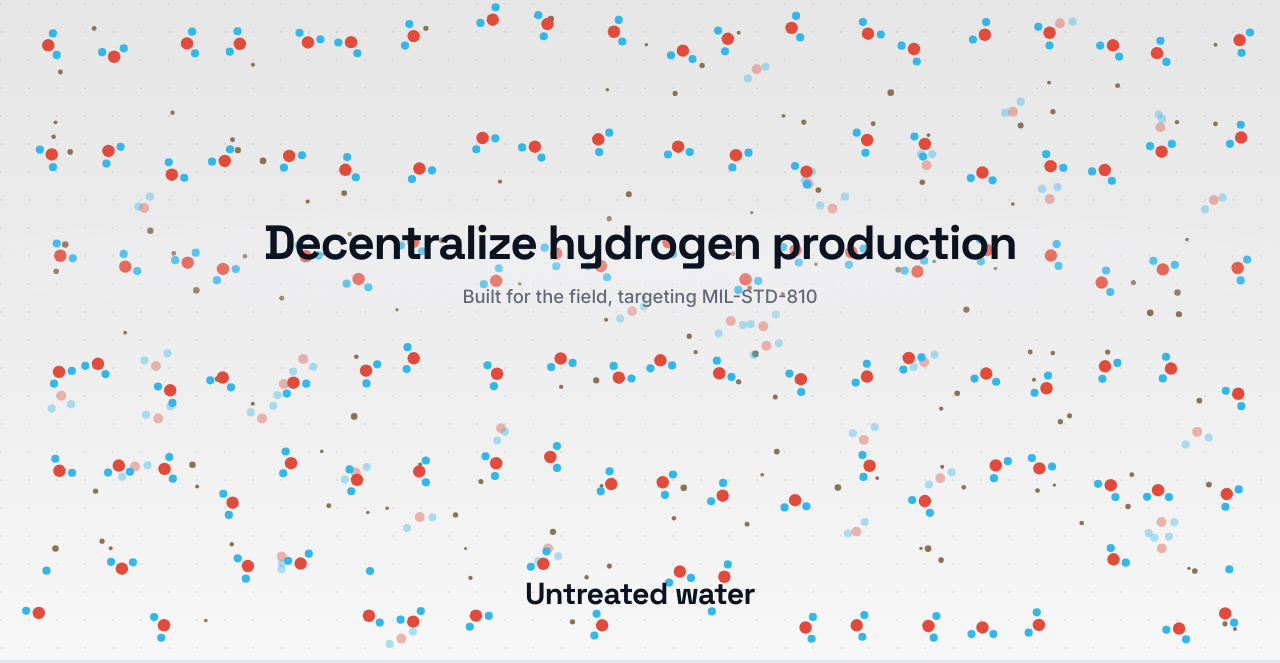
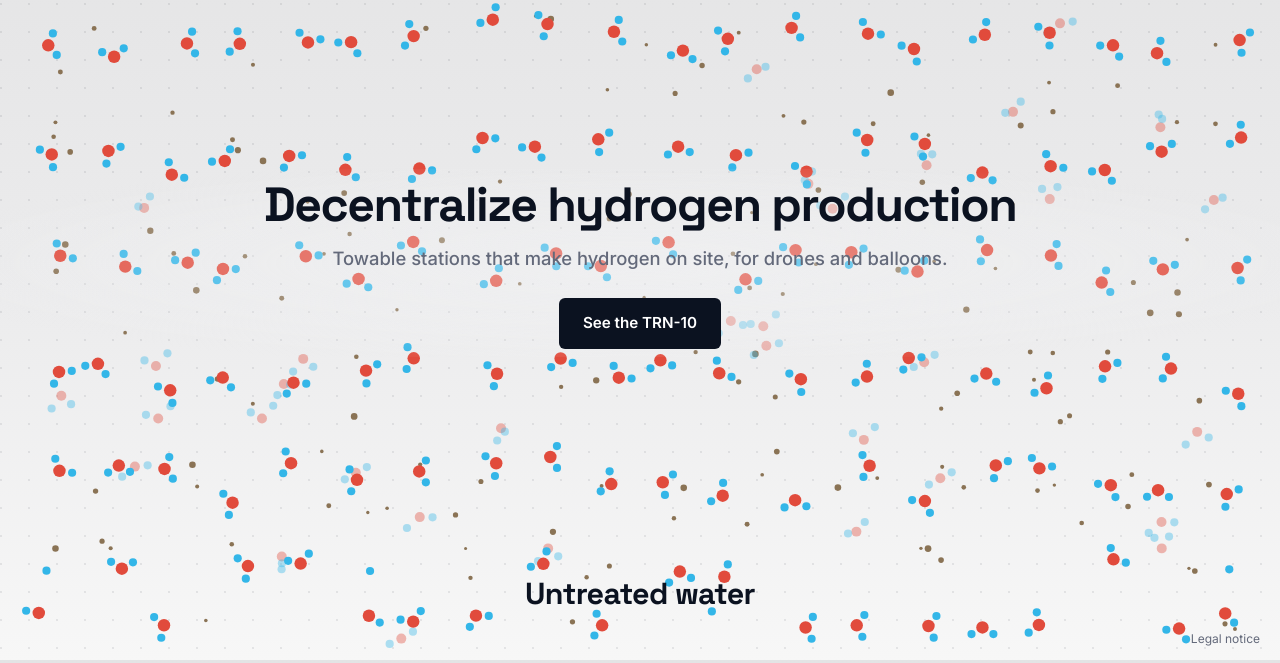
Before and after one commit to YannickDurindel/Hydrodomus_site, a plain HTML site: page index.html in a window 1280 px wide. Shown: the part 137-800 px from the top of the page. Drawn offline with Linux system fonts and the light colour scheme.

Commit message:
Homepage: drone-focused subline, See the TRN-10 button, legal notice link
Co-Authored-By: Claude Opus 5.5 <noreply@anthropic.com>

```diff
--- a/assets/css/style.css
+++ b/assets/css/style.css
@@ -762,3 +762,9 @@ footer {
 .legal-prose a, .footer-legal { color: var(--blue); }
 .footer-legal:hover { text-decoration: underline; }
 .legal-updated { margin-top: 2.5rem; font-size: 0.85rem; color: var(--text-3) !important; }
+
+/* homepage: product button and legal link over the animation */
+.chem-cta { pointer-events: auto; display: inline-block; margin-top: 1.5rem; padding: 0.85rem 1.5rem; border-radius: 6px; background: var(--navy); color: #fff; font-weight: 600; font-size: 0.95rem; transition: background .2s, transform .2s; }
+.chem-cta:hover { background: var(--navy-3); transform: translateY(-1px); }
+.chem-legal { position: absolute; right: 1.25rem; bottom: 0.9rem; z-index: 3; font-size: 0.75rem; color: var(--text-3); }
+.chem-legal:hover { color: var(--navy); }
--- a/assets/js/main.js
+++ b/assets/js/main.js
@@ -10,7 +10,7 @@ const translations = {
     'nav.contact':  'Contact',
 
     'home.headline': "Décentralisons la production d'hydrogène",
-    'home.subline':  "Conçu pour le terrain, avec pour cible la norme MIL-STD-810",
+    'home.subline':  "Des stations remorquables qui produisent l'hydrogène sur place, pour les drones et les ballons.",
     'chem.s1':    'Eau non traitée',
     'chem.s2':    'Filtration par osmose inverse',
     'chem.s3':    'Électrolyse',
@@ -116,7 +116,7 @@ const translations = {
     'nav.contact':  'Contact',
 
     'home.headline': 'Decentralize hydrogen production',
-    'home.subline':  "Built for the field, targeting MIL-STD-810",
+    'home.subline':  "Towable stations that make hydrogen on site, for drones and balloons.",
     'chem.s1':    'Untreated water',
     'chem.s2':    'Reverse osmosis filtration',
     'chem.s3':    'Electrolysis',
--- a/index.html
+++ b/index.html
@@ -55,10 +55,12 @@
     <div class="chem-hero-scrim" aria-hidden="true"></div>
     <h1 class="chem-headline" id="chem-headline" data-i18n="home.headline">Décentralisons la production d'hydrogène</h1>
     <p class="chem-subline" data-i18n="home.subline">Conçu pour le terrain, avec pour cible la norme MIL-STD-810</p>
+    <a class="chem-cta" href="product" data-i18n="home.cta">Découvrir le TRN-10</a>
   </div>
   <div class="chem-caption-wrap">
     <div class="chem-caption-title" id="chem-caption-title" data-i18n="chem.s1">Eau non traitée</div>
   </div>
+  <a class="chem-legal" href="legal" data-i18n="ft.legal">Mentions légales</a>
   <div class="chem-progress-track">
     <div class="chem-progress-bar" id="chem-progress-bar"></div>
   </div>
```
